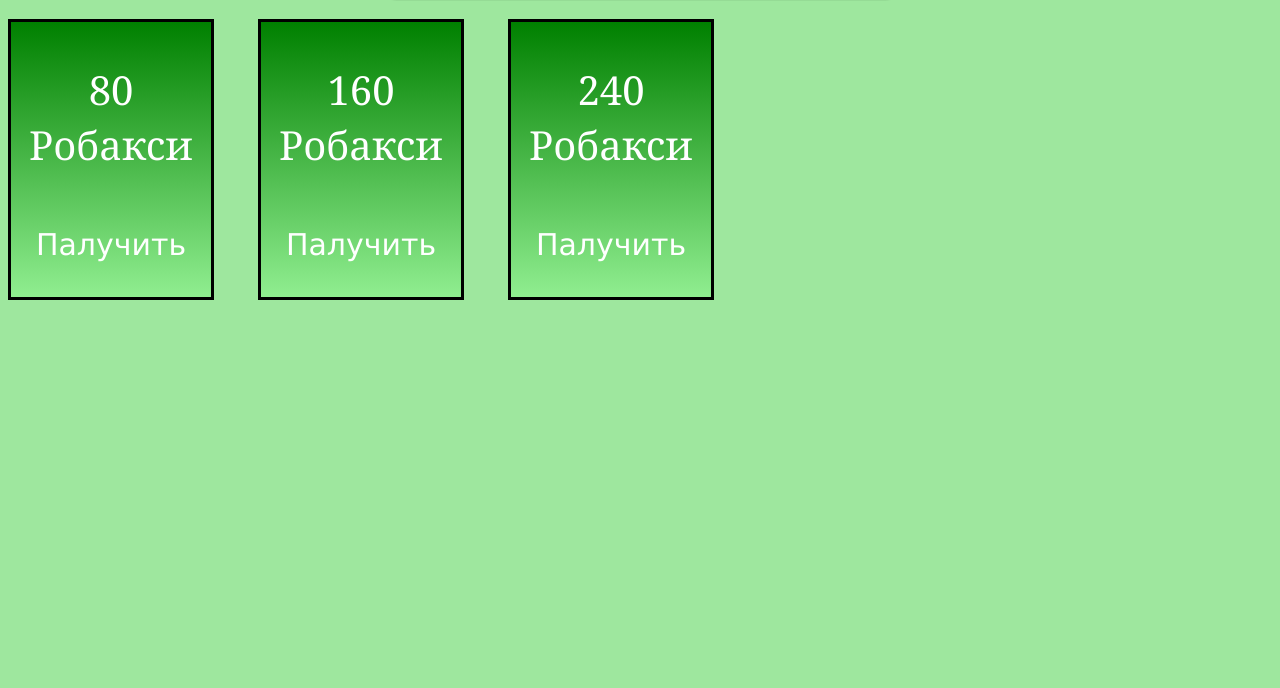
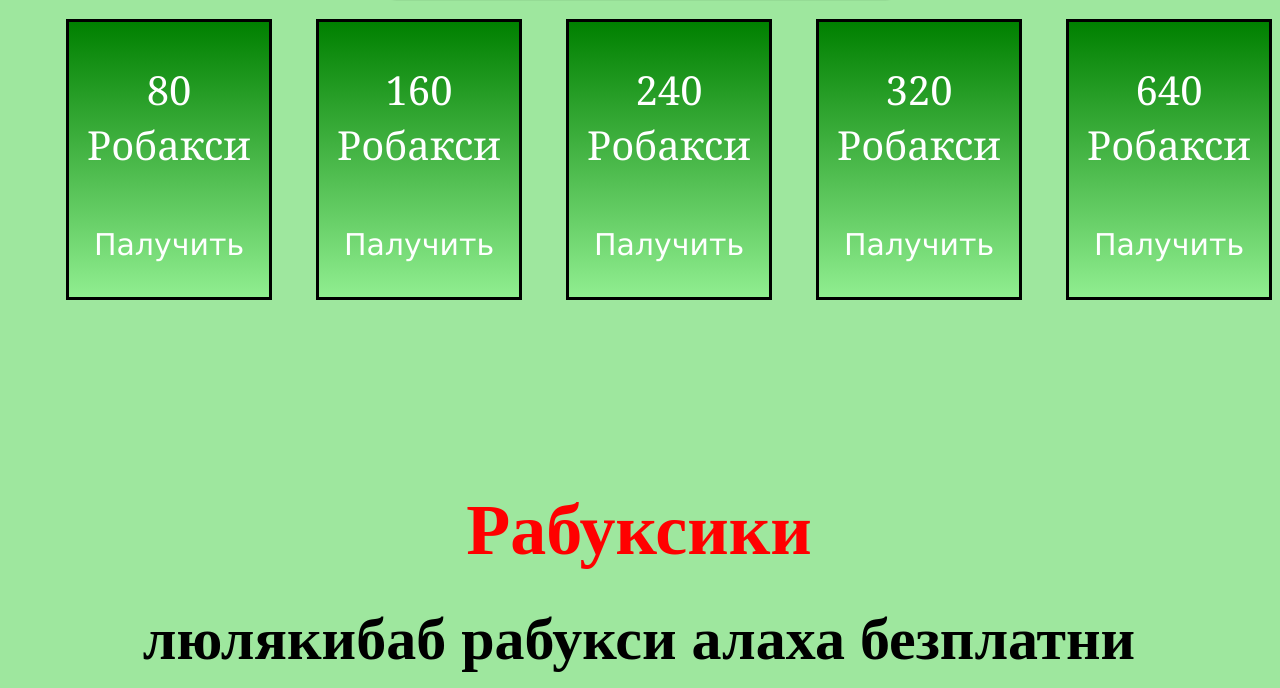
Before and after one commit to Gitwebuser-cloud/-, a plain HTML site: page index.html in a window 1280 px wide. Shown: the part 264-952 px from the top of the page. Drawn offline with Linux system fonts and the light colour scheme.

Commit message:
Update style.css

```diff
--- a/style.css
+++ b/style.css
@@ -249,3 +249,165 @@ header p{
 
 
 }
+
+.Eight4{
+    background-image: linear-gradient(green, lightgreen);
+    width: 200px;
+
+    height: 275px;
+
+    border: 3px solid black;
+
+    position: relative;
+
+    right: -750px;
+
+    top: -910px;
+
+
+
+}
+
+.Eight4 p{
+
+    position: relative;
+
+
+
+    font-size: 40px;
+
+    font-family: Georgia, 'Times New Roman', Times, serif;
+
+
+}
+
+.Eight4 a{
+
+
+    text-decoration: none;
+
+    position: relative;
+
+    top: 15px;
+
+    width: 100px;
+
+    height: 100px;
+
+    color: white;
+
+    font-size: 30px;
+
+    font-family: Verdana, Geneva, Tahoma, sans-serif;
+
+
+
+
+}
+
+.Eight4 a:hover{
+
+    transition: 0.3s;
+    border: 2px dashed black;
+
+
+
+
+}
+
+.Eight5{
+    background-image: linear-gradient(green, lightgreen);
+    width: 200px;
+    height: 275px;
+    border: 3px solid black;
+    position: relative;
+    right: -1000px; /* Подберите нужное значение для выравнивания */
+    top: -1191px;   /* Подберите нужное значение для выравнивания */
+}
+
+.Eight5 p{
+
+    position: relative;
+
+
+
+    font-size: 40px;
+
+    font-family: Georgia, 'Times New Roman', Times, serif;
+
+
+}
+
+.Eight5 a{
+
+
+    text-decoration: none;
+
+    position: relative;
+
+    top: 15px;
+
+    width: 100px;
+
+    height: 100px;
+
+    color: white;
+
+    font-size: 30px;
+
+    font-family: Verdana, Geneva, Tahoma, sans-serif;
+
+
+
+
+}
+
+.Eight5 a:hover{
+
+    transition: 0.3s;
+    border: 2px dashed black;
+
+
+
+
+}
+
+main{
+
+    position: relative;
+
+    right: -58px;
+}
+
+ul{
+
+    font-family: Verdana, Geneva, Tahoma, sans-serif;
+
+    font-size: 26px;
+
+
+}
+
+main h1{
+
+    text-align: center;
+
+    font-size: 60px;
+
+    right: 59px;
+
+    position: relative;
+
+    top: -1035px;
+
+}
+
+
+.Tech{
+    position: relative;
+    top: -1000px;
+    right: 5px;
+    font-size: 45px;
+    font-family: Impact, Haettenschweiler, 'Arial Narrow Bold', sans-serif;
+
+}
```
